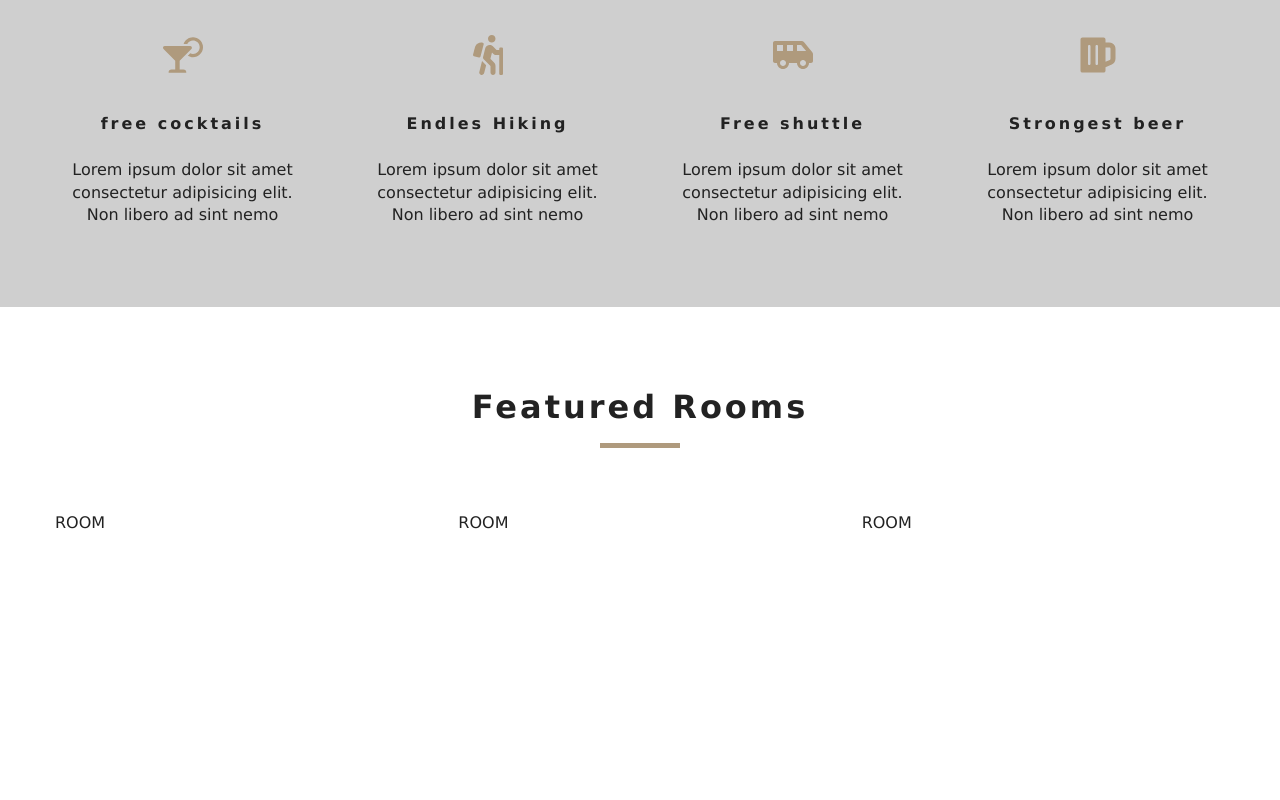
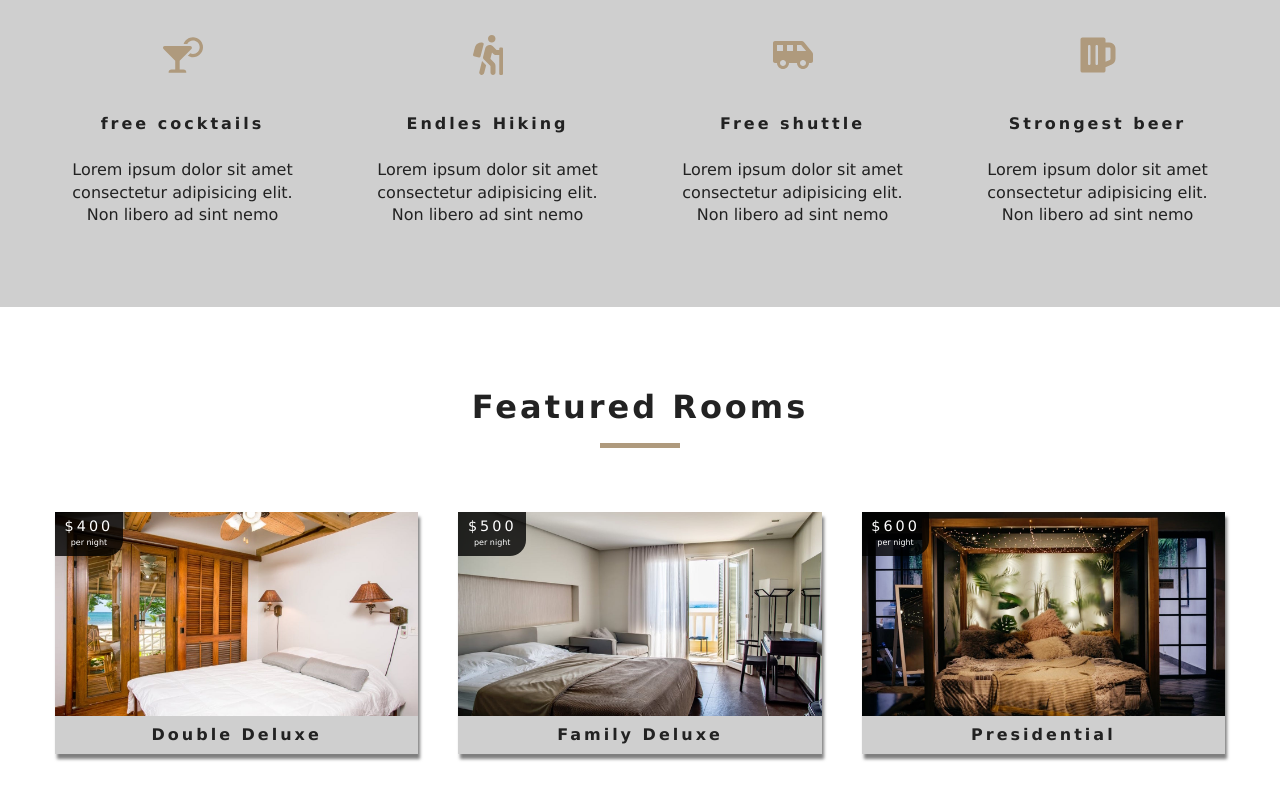
Before and after one commit to fflorezz/react-resort, a React (Create React App) app: page / in a window 1280 px wide. Shown: the part 972-1772 px from the top of the page. Before the commit the page ends 1586 px from the top, so only its background shows below. Built offline with nearby package versions, Linux system fonts and the light colour scheme.

Commit message:
Added featuredRooms component

```diff
--- a/src/components/FeaturedRooms.jsx
+++ b/src/components/FeaturedRooms.jsx
@@ -1,4 +1,4 @@
-import React, { useContext, useEffect } from "react";
+import React, { useContext } from "react";
 import { RoomContext } from "../context/room.context";
 import Loading from "./Loading";
 import Room from "./Room";
--- a/src/components/Room.jsx
+++ b/src/components/Room.jsx
@@ -1,7 +1,33 @@
 import React from "react";
+import { Link } from "react-router-dom";
+import PropTypes from "prop-types";
 
-const Room = () => {
-  return <div>ROOM</div>;
+const Room = ({ room }) => {
+  const { name, slug, images, price } = room;
+  return (
+    <article className="room">
+      <div className="img-container">
+        <img src={images[0]} alt="single room" />
+        <div className="price-top">
+          <h6>${price}</h6>
+          <p>per night</p>
+        </div>
+        <Link to={`/rooms/${slug}`} className="btn-primary room-link">
+          Features
+        </Link>
+      </div>
+      <p className="room-info">{name}</p>
+    </article>
+  );
+};
+
+Room.propTypes = {
+  room: PropTypes.shape({
+    name: PropTypes.string.isRequired,
+    slug: PropTypes.string.isRequired,
+    images: PropTypes.arrayOf(PropTypes.string).isRequired,
+    price: PropTypes.number.isRequired,
+  }),
 };
 
 export default Room;
```
Also changed, not shown: src/data.js (+222 -222 lines).
